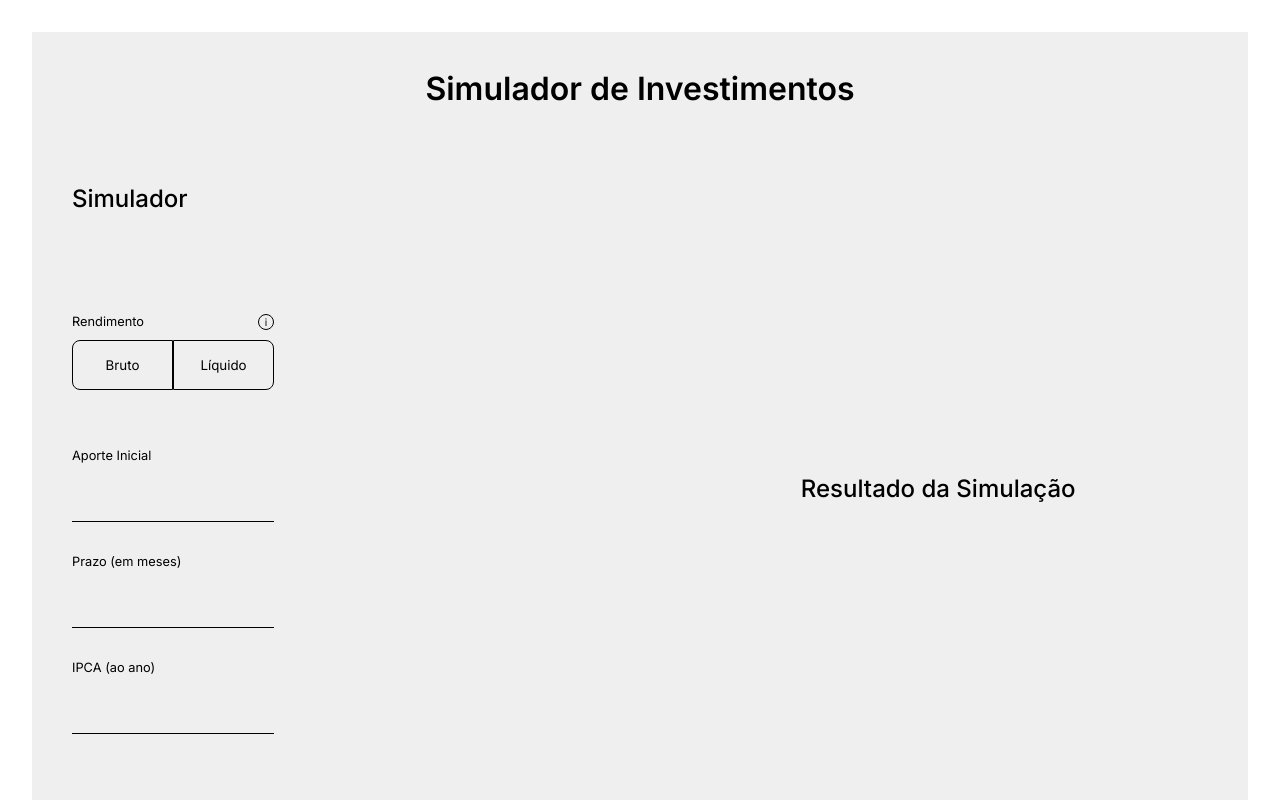
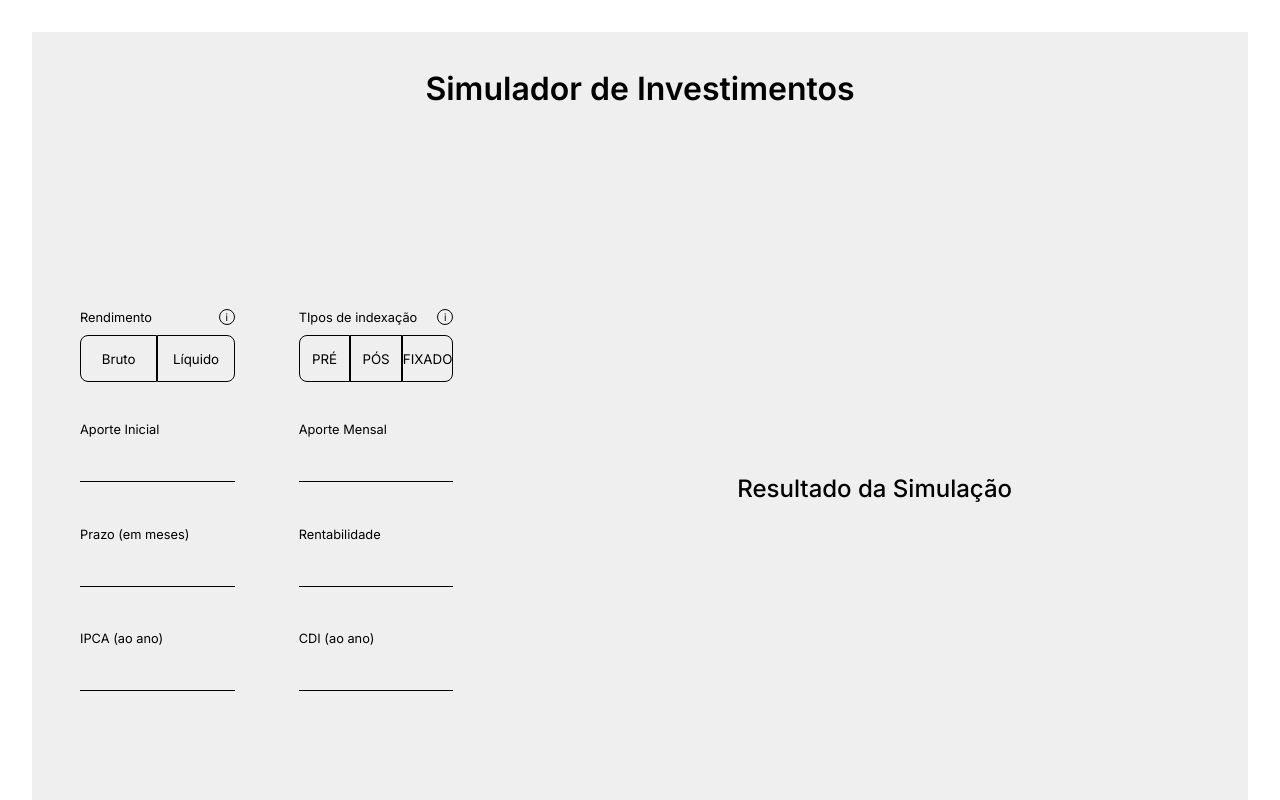
Before and after one commit to mauricioleite1/desafio-eqi-investimentos, a Next.js app: page / in a window 1280 px wide. Built offline with nearby package versions, Linux system fonts and the light colour scheme.

Commit message:
Estrutura dos Forms concluídos

```diff
--- a/components/Simulador.js
+++ b/components/Simulador.js
@@ -3,8 +3,8 @@ import styles from '../styles/Simulador.module.scss';
 
 const Simulacao = () => {
   return (
+      // <h2>Simulador</h2>
     <div className={styles.container}>
-      <h2>Simulador</h2>
 
       <form>
         <div className={styles.choice}>
@@ -38,6 +38,40 @@ const Simulacao = () => {
           <input type='text' id='ipca' />
         </div>
       </form>
+
+      <form>
+        <div className={styles.choice}>
+          <div>
+            <h4>TIpos de indexação</h4>
+            <span>
+              <h4>i</h4>
+            </span>
+          </div>
+
+          <div>
+            <button className='btn btn-choice'>PRÉ</button>
+            <button className='btn btn-choice'>PÓS</button>
+            <button className='btn btn-choice'>FIXADO</button>
+          </div>
+        </div>
+
+        <div className={styles.inputsContainer}>
+          <label htmlFor='aporte-mensal'>
+            <h4>Aporte Mensal</h4>
+          </label>
+          <input type='text' id='aporte-mensal' />
+
+          <label htmlFor='rentabilidade'>
+            <h4>Rentabilidade</h4>
+          </label>
+          <input type='text' id='rentabilidade' />
+
+          <label htmlFor='cdi'>
+            <h4>CDI (ao ano)</h4>
+          </label>
+          <input type='text' id='cdi' />
+        </div>
+      </form>
     </div>
   );
 };
--- a/styles/ResultadoDaSimulacao.module.scss
+++ b/styles/ResultadoDaSimulacao.module.scss
@@ -3,5 +3,5 @@
 .container {
   @include flex;
   @include size(100%);
-  flex: 1.2;
+  flex: 2;
 }
--- a/styles/Simulador.module.scss
+++ b/styles/Simulador.module.scss
@@ -4,12 +4,14 @@
   @include flex(flex-start);
   @include size(100%);
   flex: 1;
-  flex-direction: column;
-  padding: 40px;
+  padding: 3rem;
+
+  gap: 4rem;
 
   form {
     @include flex;
     @include size(100%, auto);
+    flex: 1;
     flex-direction: column;
     gap: 1rem;
   }
@@ -17,9 +19,9 @@
 
 .choice {
   @include flex;
-  @include size(10rem);
+  @include size(7.6rem);
+  gap: 10px;
   flex-direction: column;
-  gap: 10px;
 
   div {
     @include flexspaced;
@@ -44,8 +46,7 @@
   @include flex;
   @include size;
   flex-direction: column;
-  // background: blue;
-  gap: 2rem;
+  gap: 2.8rem;
 
   label {
     width: 100%;
@@ -53,12 +54,12 @@
 
 
   input {
-    @include size(2rem);
+    @include size(2.4rem);
     background: none;
     border: none;
     border-bottom: 1px solid black;
-    padding-left: 10px;
-    margin-top: -5px;
+    padding-left: 5px;
+    margin-top: -2.4rem;
     outline: none;
   }
 }
--- a/styles/_buttons.scss
+++ b/styles/_buttons.scss
@@ -13,7 +13,7 @@
 
 .btn-choice {
   flex: 1;
-  padding-block: 1rem;
+  padding-block: 0.9rem;
 
   &:first-child {
     border-top-left-radius: 8px;
```
